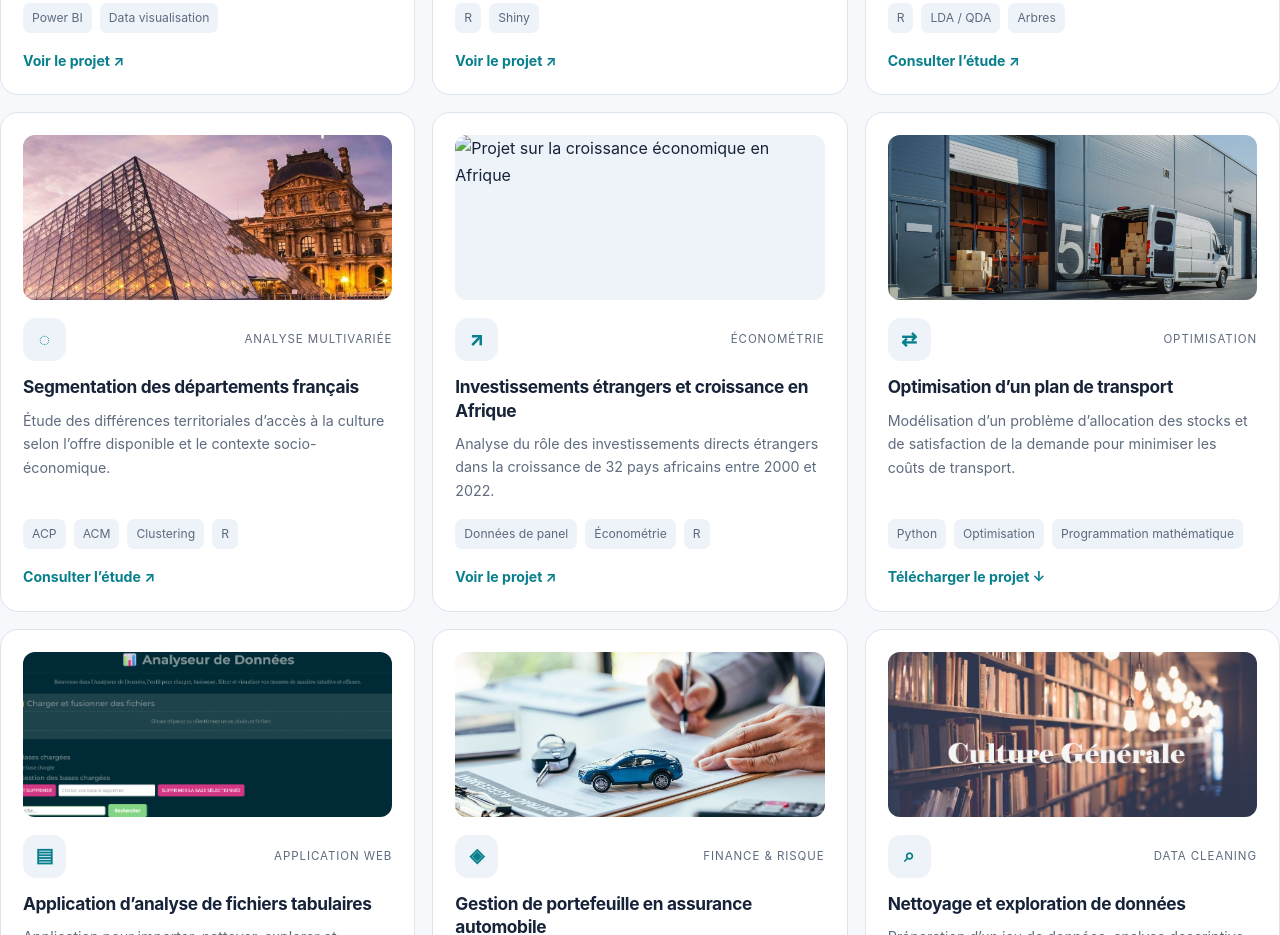
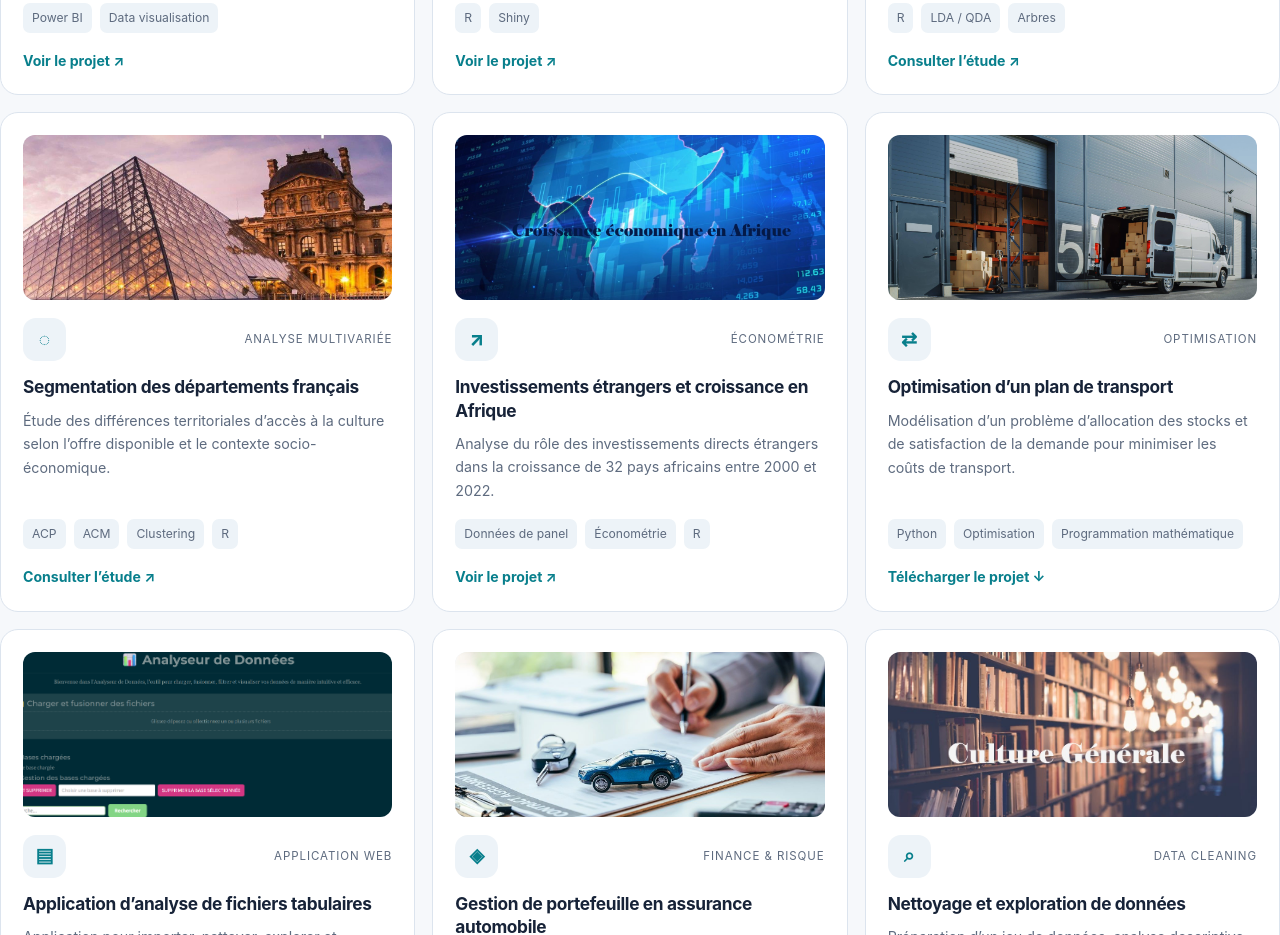
Before and after one commit to LynaBOUDAMOUS/mon_site_web.github.io, a plain HTML site: page index.html in a window 1280 px wide. Shown: the part 2258-3193 px from the top of the page. Drawn offline with Linux system fonts and the light colour scheme.

Commit message:
Update index.html

```diff
--- a/index.html
+++ b/index.html
@@ -175,7 +175,7 @@
       </article>
 
       <article class="project" data-category="economie">
-        <img class="project-image" src="photo-croissance économique de l’Afrique.jpg" alt="Projet sur la croissance économique en Afrique" loading="lazy">
+        <img class="project-image" src="photo-croissance économique de l'Afrique.jpg" alt="Projet sur la croissance économique en Afrique" loading="lazy">
         <div class="project-top"><span class="project-icon">↗</span><span class="project-type">Économétrie</span></div>
         <h3>Investissements étrangers et croissance en Afrique</h3>
         <p>Analyse du rôle des investissements directs étrangers dans la croissance de 32 pays africains entre 2000 et 2022.</p>
```
